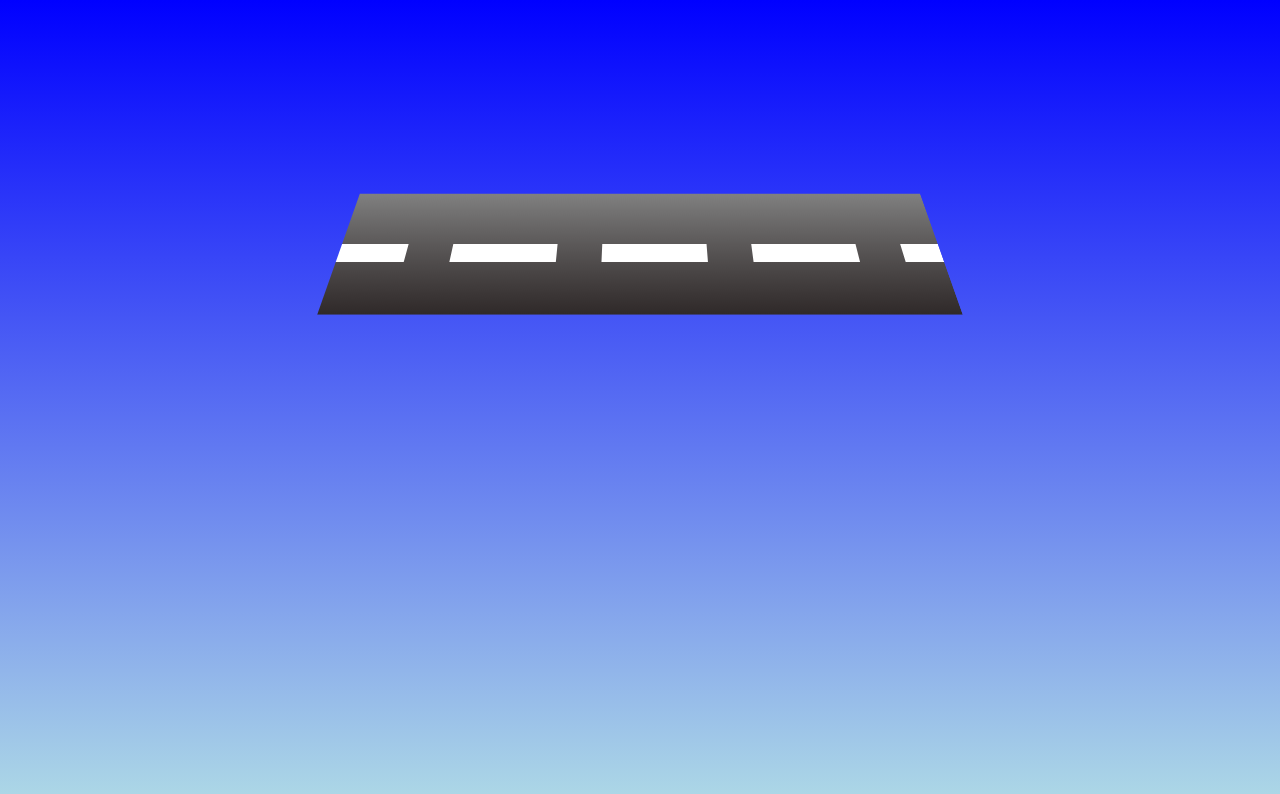
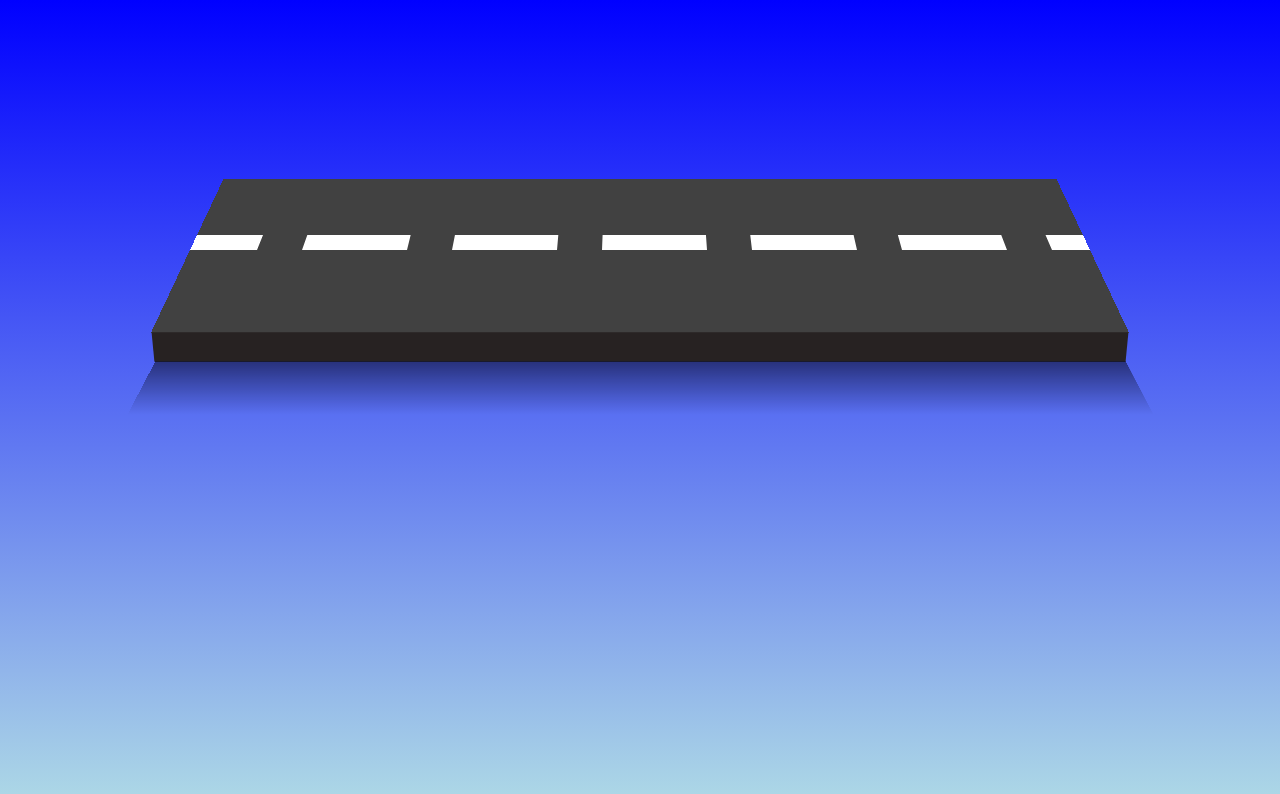
Before and after one commit to jamoliddinrikhsiyev/animatsia-1, a plain HTML site: page index.html in a window 1280 px wide. Drawn offline with Linux system fonts and the light colour scheme.

Commit message:
finished

```diff
--- a/css/styles.css
+++ b/css/styles.css
@@ -1,11 +1,11 @@
-/*html{
+html{
 	box-sizing: border-box;
-}*/
+}
 
 *::before,
 *::after,
 *{
-	/*box-sizing: inherit;*/
+	box-sizing: inherit;
 	margin: 0;
 	padding: 0;
 }
@@ -15,26 +15,54 @@ body{
 	justify-content: center;
 	height: 100vh;
 	background: linear-gradient(to bottom, blue, lightblue);
-	transform-style: preserve-3d;
-	perspective: 1000px;
+	background-repeat: no-repeat;
 }
 
 .container{
+	display: inline-block;
+	width: 900px;
+	height: 200px;
 	position: relative;
 	margin-top: 150px;
-	width: 600px;
-	height: 200px;
-	transform: rotateX(45deg);
-	perspective-origin:center;
-	background: linear-gradient(to bottom, grey, #2F2929);
+}
+
+.box-wrapper{
+	position: relative;
+	width: inherit;
+	height: inherit;
+	display: inline-block;
+	background:  #414141;
+	transform: perspective(800px) rotateX(40deg);
+}
+
+.shadow{
+	width: 974px;
+	height: 30px;
+	background-color: #272222;
+	position: absolute;
+	top: 91%;
+	left: -37px;
+	transform: perspective(800px) rotateX(-9deg);
+}
+
+.shadow2{
+	width: 100%;
+	position: absolute;
+    left: 3.1%;
+    transform: perspective(800px) rotateX(40deg) scaleX(1.18);
+    height: 70px;
+    width: 93.9%;
+    background: linear-gradient(#000, transparent);
+    opacity: 0.5;
+    top: 101%;
 }
 
 .gradient{
 	display: inline-block;
 	position: absolute;
-	height: 30px;
+	height: 20px;
 	width: 100%;
-	top: 45%;
+	top: 40%;
 	background: linear-gradient(to right, transparent 30%, white 30%);
 	background-size: 150px;
 	background-position: -200px;
@@ -45,7 +73,7 @@ body{
 	position: absolute;
 	width: 256px;
 	overflow: hidden;
-	transform: rotateX(0deg) translateY(-40%) scale(1.1);
+	transform: rotateX(0deg) translateY(-130%);
 	background-image: url(../img/spritestrip.png);
 	background-repeat: no-repeat;
 	background-position: 0px;
@@ -55,23 +83,15 @@ body{
 
 .box{
 	height: 256px;
-	top: -20%;
 	z-index: 21;
 }
 
 .box1{
 	z-index: 20;
-	top: 110%;
 	height: 30px;
-	position: relative;
-	opacity: 0.3;
-	transform: rotateY(0.5turn) rotate(0.5turn) translateY(300%);
+	opacity: 0.1;
+	transform: rotateY(0.5turn) rotate(0.5turn) translateY(230%);
 	background-position-y:-230px;
-}
-
-.box1 img{
-	position: absolute;
-	bottom: 0;
 }
 
 @keyframes trass{
--- a/index.html
+++ b/index.html
@@ -9,7 +9,11 @@
 </head>
 <body>
 	<div class="container">
-		<div class="gradient"></div>
+		<div class="box-wrapper">
+			<div class="gradient"></div>
+		</div>
+		<div class="shadow"></div>
+		<div class="shadow2"></div>
 		<div class="box"></div>
 		<div class="box1"></div>
 	</div>
```
